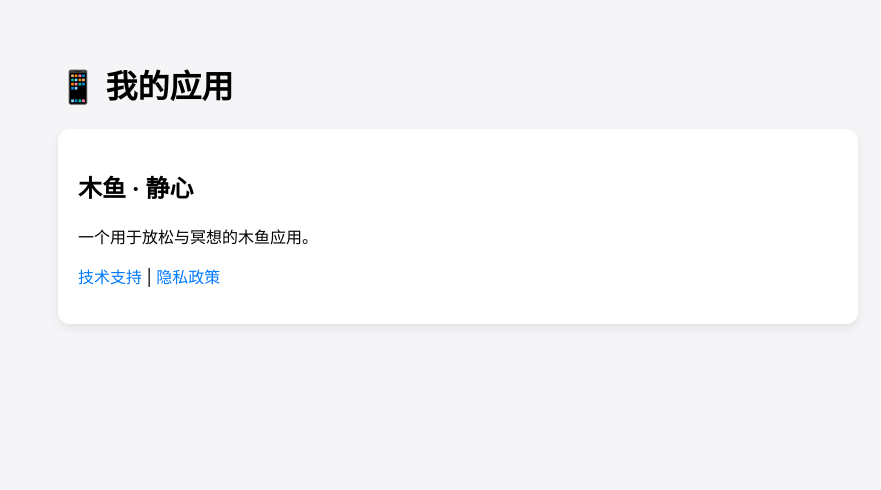
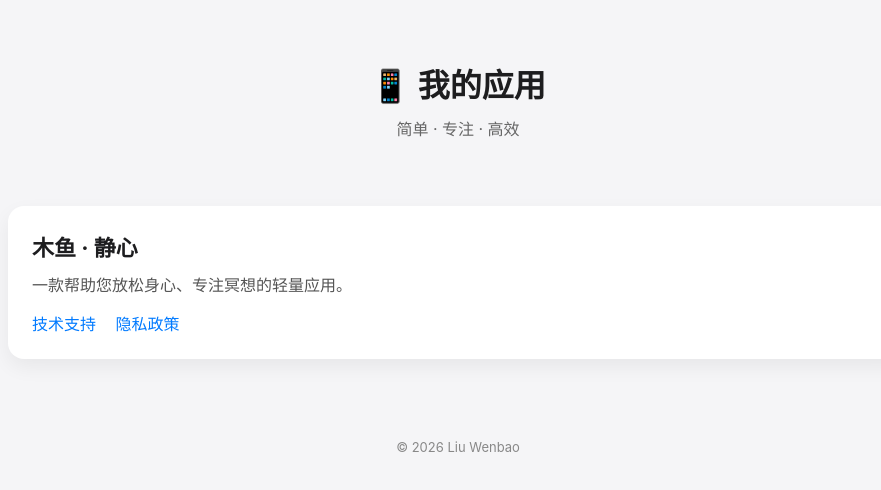
Before and after one commit to HopeAndWish/hopeandwish.github.io, a plain HTML site: page index.html in a window 1280 px wide. Shown: the whole page, without its empty margins (182-1063 px from the left). Drawn offline with Linux system fonts and the light colour scheme.

Commit message:
update index.html

```diff
--- a/index.html
+++ b/index.html
@@ -6,41 +6,104 @@
     <meta name="viewport" content="width=device-width, initial-scale=1.0">
     <style>
         body {
-            font-family: -apple-system;
+            margin: 0;
+            font-family: -apple-system, BlinkMacSystemFont, "Helvetica Neue", Arial;
             background: #f5f5f7;
+            color: #1d1d1f;
+        }
+
+        .header {
+            text-align: center;
+            padding: 60px 20px 30px;
+        }
+
+        .header h1 {
             margin: 0;
-            padding: 40px;
+            font-size: 32px;
         }
+
+        .header p {
+            margin-top: 10px;
+            color: #666;
+        }
+
         .container {
-            max-width: 800px;
+            max-width: 900px;
             margin: auto;
+            padding: 20px;
         }
-        .card {
+
+        .app-card {
             background: white;
-            padding: 20px;
-            border-radius: 12px;
+            border-radius: 16px;
+            padding: 24px;
             margin-bottom: 20px;
-            box-shadow: 0 4px 10px rgba(0,0,0,0.08);
+            box-shadow: 0 8px 20px rgba(0,0,0,0.06);
+            transition: transform 0.2s ease;
         }
-        a {
+
+        .app-card:hover {
+            transform: translateY(-4px);
+        }
+
+        .app-title {
+            font-size: 22px;
+            margin: 0;
+        }
+
+        .app-desc {
+            margin: 10px 0 15px;
+            color: #555;
+        }
+
+        .links a {
+            margin-right: 15px;
             text-decoration: none;
             color: #007aff;
+            font-weight: 500;
+        }
+
+        .footer {
+            text-align: center;
+            font-size: 13px;
+            color: #888;
+            margin: 40px 0 20px;
+        }
+
+        @media (max-width: 600px) {
+            .header h1 {
+                font-size: 24px;
+            }
         }
     </style>
 </head>
 <body>
+
+<div class="header">
+    <h1>📱 我的应用</h1>
+    <p>简单 · 专注 · 高效</p>
+</div>
+
 <div class="container">
-    <h1>📱 我的应用</h1>
 
-    <div class="card">
-        <h2>木鱼 · 静心</h2>
-        <p>一个用于放松与冥想的木鱼应用。</p>
-        <p>
-            <a href="./apps/muyu/support.html">技术支持</a> |
+    <div class="app-card">
+        <h2 class="app-title">木鱼 · 静心</h2>
+        <p class="app-desc">
+            一款帮助您放松身心、专注冥想的轻量应用。
+        </p>
+        <div class="links">
+            <a href="./apps/muyu/support.html">技术支持</a>
             <a href="./apps/muyu/privacy.html">隐私政策</a>
-        </p>
+        </div>
     </div>
 
+    <!-- 以后新增 App 在这里复制 -->
+
 </div>
+
+<div class="footer">
+    © 2026 Liu Wenbao
+</div>
+
 </body>
 </html>
```
